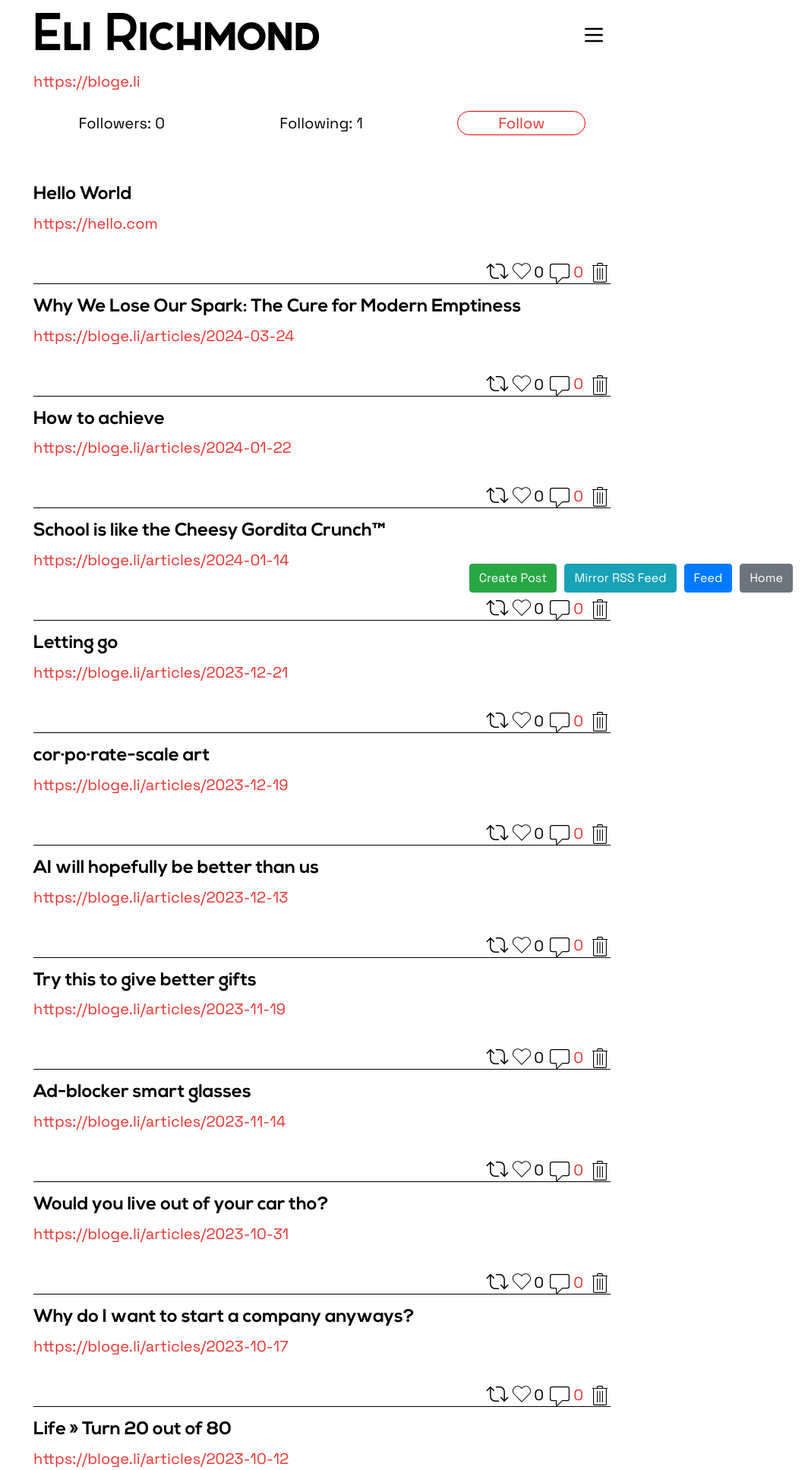
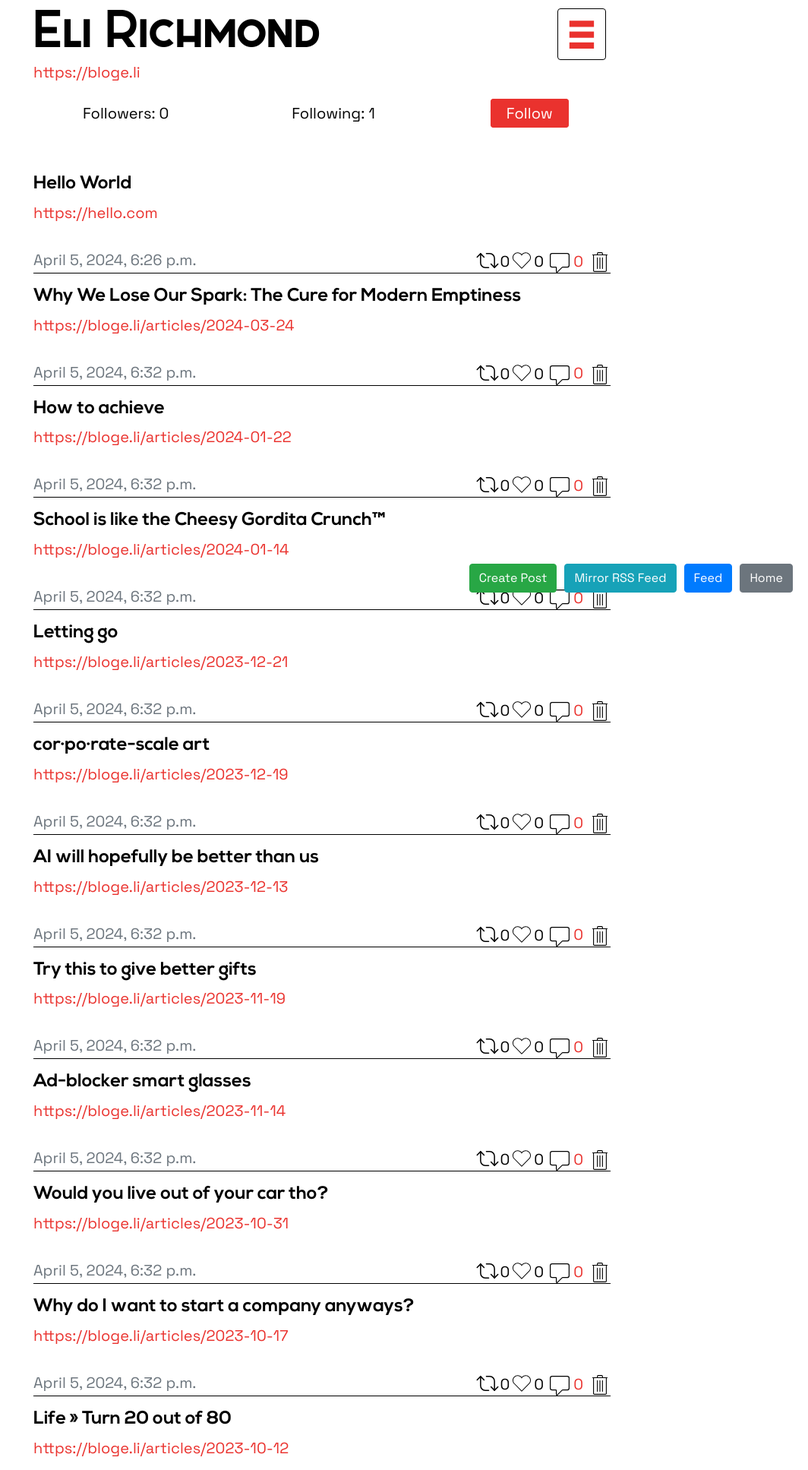
Before and after one commit to erichmond33/HackerSocial, a Django app: a page that uses Linkfeed/templates/Linkfeed/layouts.html in a window 1280 px wide. Shown: the top 1935 px of the page at 76% size, without its empty margins (216-1280 px from the left). Run offline with Django 4.2, Linux system fonts and the light colour scheme; data comes from the database, SQL or seed files in the repository; both versions use the stored data as it was after the commit; data that the repository does not hold is empty; some libraries are stand-ins or nearby versions.

Commit message:
more small changes

```diff
--- a/Linkfeed/models.py
+++ b/Linkfeed/models.py
@@ -64,6 +64,7 @@ class Comment(models.Model):
 
 class Profile(models.Model):
     user = models.OneToOneField(User, on_delete=models.CASCADE)
+    # website = models.URLField(blank=True, null=True)
     follower = models.ManyToManyField(User, blank=True, related_name="follower_user")
     following = models.ManyToManyField(User, blank=True, related_name="following_user")
 
--- a/Linkfeed/static/Linkfeed/style.css
+++ b/Linkfeed/static/Linkfeed/style.css
@@ -64,18 +64,45 @@ a:hover {
 	text-decoration: none;
 }
 
-#username-header {
-    font-family: Sabado, sans-serif;
+.header {
+	font-family: Sabado, sans-serif;
     font-size: 3.5em;
+	padding-bottom: 10px;
+	margin-bottom: 0px;
+	margin-top: 10px;
+	line-height: 80%;
+	border-radius: .25rem;
+}
+
+#nav-header {
+	border: 1px solid black;
+	padding-left: 12px;
+	padding-right: 12px;
 }
 
 #username-header a {
 	color:#000;
 }
 
-.follow-button {
-	border: 1px solid red;
-	border-radius: 25px;
+#username-header a:hover {
+	text-decoration-color: #EA322E;
+}
+
+#open-btn {
+	color: #EA322E;
+}
+
+a.follow-button {
+	border: 1px solid #EA322E;
+	background-color: #EA322E;
+	border-radius: .25rem;
+	padding: 5px 20px 5px 20px;
+	color: white;
+}
+
+.follow-button:hover {
+	color: black;
+	text-decoration: none;
 }
 
 .create-post {
--- a/Linkfeed/templates/Linkfeed/layouts.html
+++ b/Linkfeed/templates/Linkfeed/layouts.html
@@ -29,17 +29,22 @@
         <div class="row">
             <div class="col-9">
                 {% if request.resolver_match.url_name == 'current_user_profile' or request.resolver_match.url_name == 'profile' %}
-                <h1 id="username-header">
+                <h1 id="username-header" class="header">
                     <a href="{% url 'feed' profile.user.username %}">{{ profile.user.username }}</a>
                 </h1>
+                {% elif user.is_authenticated %}
+                <h1 id="username-header" class="header">
+                    <a href="{% url 'profile' profile.user.username %}">{{ profile.user.username }}</a>
+                </h1>
                 {% else %}
-                <h1 id="username-header">
-                    <a href="{% url 'profile' %}">{{ profile.user.username }}</a>
-                </h1>
+                    <h1 id="username-header" class="header">
+                        <a href="{% url 'index' %}">Linkfeed</a>
+                    </h1>
                 {% endif %}
             </div>
             <div class="col-3 d-flex justify-content-end align-items-center">
-                <button class="open-btn" id="open-btn" onclick="openNav()"><img src="{% static 'Linkfeed/burger.svg' %}" alt="menu" width="32" height="32"></button>
+                <!-- <button class="open-btn" id="open-btn" onclick="openNav()"><img src="{% static 'Linkfeed/burger.svg' %}" alt="menu" width="32" height="32"></button> -->
+                <button class="open-btn" id="open-btn" onclick="openNav()"><h1 id="nav-header" class="header">¬</h1></button>
             </div>
         </div>
     </div>
@@ -49,11 +54,11 @@
             // Check if the width of side bar > 0
             if (document.getElementById("mySidebar").style.width > "0px") {
                 document.getElementById("mySidebar").style.width = "0px";
-                document.getElementById("open-btn").innerHTML = '<img src="{% static "Linkfeed/burger.svg" %}" alt="menu" width="32" height="32">';
+                document.getElementById("open-btn").innerHTML = '<h1 id="nav-header" class="header">¬</h1>';
             }
             else {
                 document.getElementById("mySidebar").style.width = "250px";
-                document.getElementById("open-btn").innerHTML = '<img src="{% static "Linkfeed/close.svg" %}" alt="menu" width="32" height="32">';
+                document.getElementById("open-btn").innerHTML = '<h1 id="nav-header" class="header">x</h1>';
             }
         }
     </script>
--- a/Linkfeed/templates/Linkfeed/login.html
+++ b/Linkfeed/templates/Linkfeed/login.html
@@ -20,6 +20,9 @@
       <div class="form-group">
         <input type="text" class="form-control" name="username" placeholder="Username">
       </div>
+      <!-- <div class="form-group">
+        <input type="text" class="form-control" name="website" placeholder="Personal website URL">
+      </div> -->
       <div class="form-group">
         <input type="password" class="form-control" name="password" placeholder="Password">
       </div>
--- a/Linkfeed/templates/Linkfeed/profile.html
+++ b/Linkfeed/templates/Linkfeed/profile.html
@@ -33,13 +33,21 @@
     <div class="col text-center mx-5">
         <a id="following-link" style="cursor: pointer;">Following: {{ profile.following.count }}</a>
     </div>
-    <div class="col text-center follow-button mx-5">
+    <div class="col text-center mx-5 p-0">
         {% if profile.user.username == user.username %}
-        <a href="#" class="">Edit Profile</a>
+        <a href="#" class="follow-button">Edit Profile</a>
         {% elif not following %}
-        <a href="{% url 'follow_or_unfollow' profile.user.username %}">Follow</a>
+        <a href="{% url 'follow_or_unfollow' profile.user.username %}" class="follow-button">Follow</a>
         {% elif following %}
-        <a href="{% url 'follow_or_unfollow' profile.user.username %}">Following</a>
+        <a href="{% url 'follow_or_unfollow' profile.user.username %}" id="following-text" class="follow-button">Following</a>
+        <script>
+            document.getElementById('following-text').addEventListener('mouseover', function() {
+            this.innerHTML = 'Unfollow';
+            });
+            document.getElementById('following-text').addEventListener('mouseout', function() {
+            this.innerHTML = 'Following';
+            });
+        </script>
         {% endif %}
     </div>
 </div>
@@ -58,7 +66,7 @@
                 </div>
             </div>
             <div class="col-3">
-                <button type="submit" class="btn red-button" id="create-post-button">Submit</button>
+                <button type="submit" class="btn red-button" id="create-post-button">Post</button>
             </div>
         </div>
     </form>
@@ -77,19 +85,28 @@
                     </div>
                 </div>
             </a>
-                    <div class="post-actions d-flex justify-content-end align-items-end">
-                        <!-- SVGs for likes, comments, reshares and delete -->
+            <div class="row">
+                <div class="col text-muted">
+                    {{ post.timestamp }}
+                </div>
+                <div class="col post-actions d-flex justify-content-end align-items-end">
+
                     <img src="{% static 'Linkfeed/reshare.svg' %}" width="32" height="32" fill="black" viewBox="0 0 32 32">
+                    <span>0</span>
 
-                        <img src="{% static 'Linkfeed/like.svg' %}" alt="Like" class="like-svg" width="32" height="32" fill="black" class="bi bi-heart" viewBox="0 0 32 32">
+                    <img src="{% static 'Linkfeed/like.svg' %}" alt="Like" class="like-svg" width="32" height="32" fill="black"
+                        class="bi bi-heart" viewBox="0 0 32 32">
                     <span>{{ post.total_likes }}</span>
 
                     <a href="{% url 'post' post.id %}" class="px-2">
-                            <img src="{% static 'Linkfeed/comment.svg' %}" alt="Comment" class="comment-svg" width="26" height="26" fill="black" class="bi bi-chat" viewBox="0 0 32 32">
+                        <img src="{% static 'Linkfeed/comment.svg' %}" alt="Comment" class="comment-svg" width="26" height="26"
+                            fill="black" class="bi bi-chat" viewBox="0 0 32 32">
                         <span>0</span>
                     </a>
 
-                        <img src="{% static 'Linkfeed/delete.svg' %}" alt="Delete" class="delete-btn" data-post-id="{{ post.id }}" width="28" height="28" fill="black" class="bi bi-trash" viewBox="0 0 32 32">
+                    <img src="{% static 'Linkfeed/delete.svg' %}" alt="Delete" class="delete-btn" data-post-id="{{ post.id }}"
+                        width="28" height="28" fill="black" class="bi bi-trash" viewBox="0 0 32 32">
+                </div>
             </div>
         </div>
         {% endfor %}
--- a/Linkfeed/views.py
+++ b/Linkfeed/views.py
@@ -18,11 +18,11 @@ from .models import ImportedRSSFeed
 
 
 
-@login_required
 def index(request):
-    # Retrieve the authentication token from the session
-    auth_token = request.session.get('auth_token', None)
-    return render(request, "Linkfeed/index.html", {"auth_token": auth_token})
+    if request.user.is_authenticated:
+        return redirect('profile', username=request.user.username)
+    else:
+        return redirect('login')
 
 @login_required
 def current_user_profile(request):
```
Also changed, not shown: Linkfeed/static/Linkfeed/Sabado Regular.ttf, db.sqlite3. Lines whose indentation alone changed are shown as unchanged.
